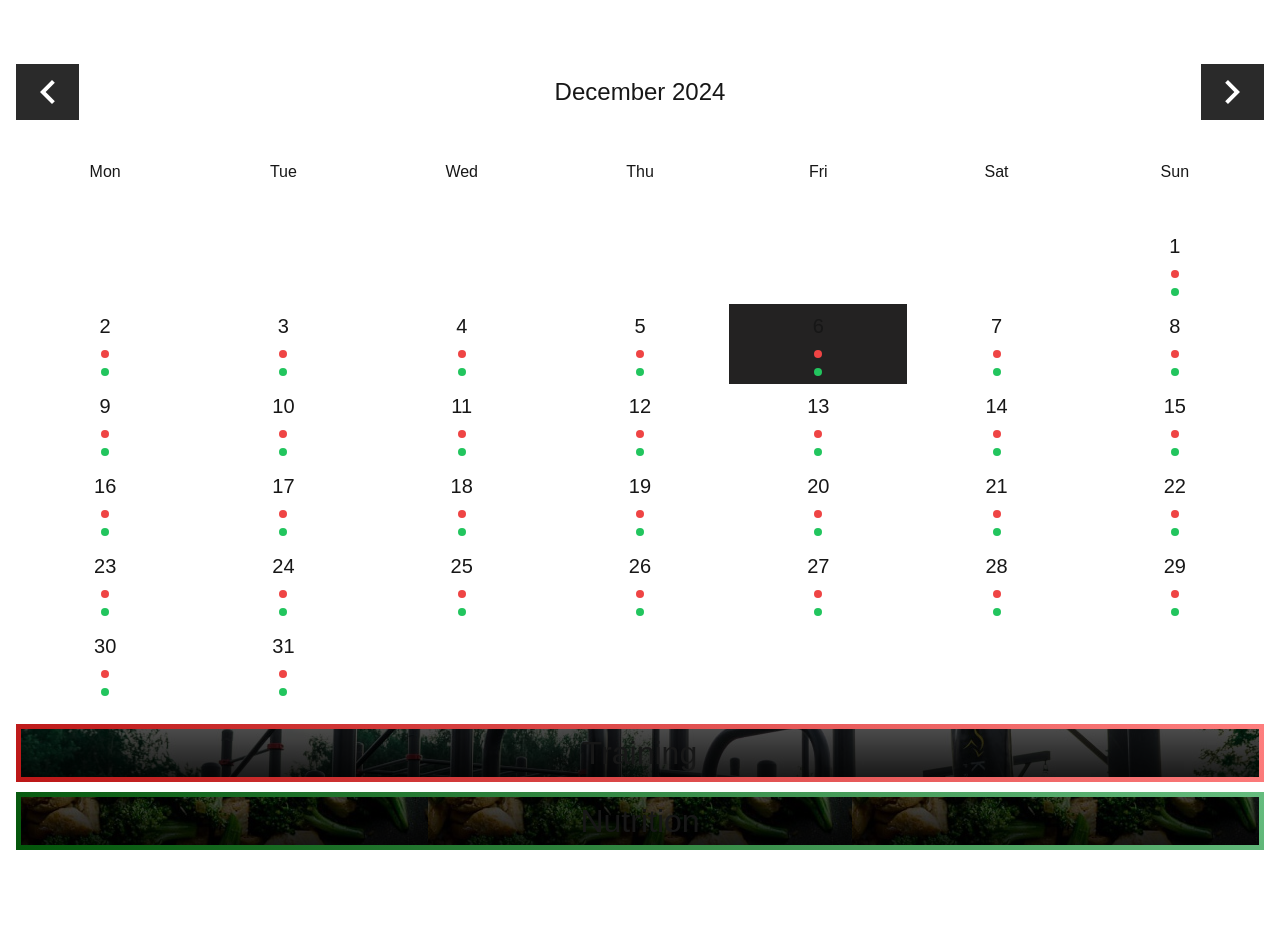
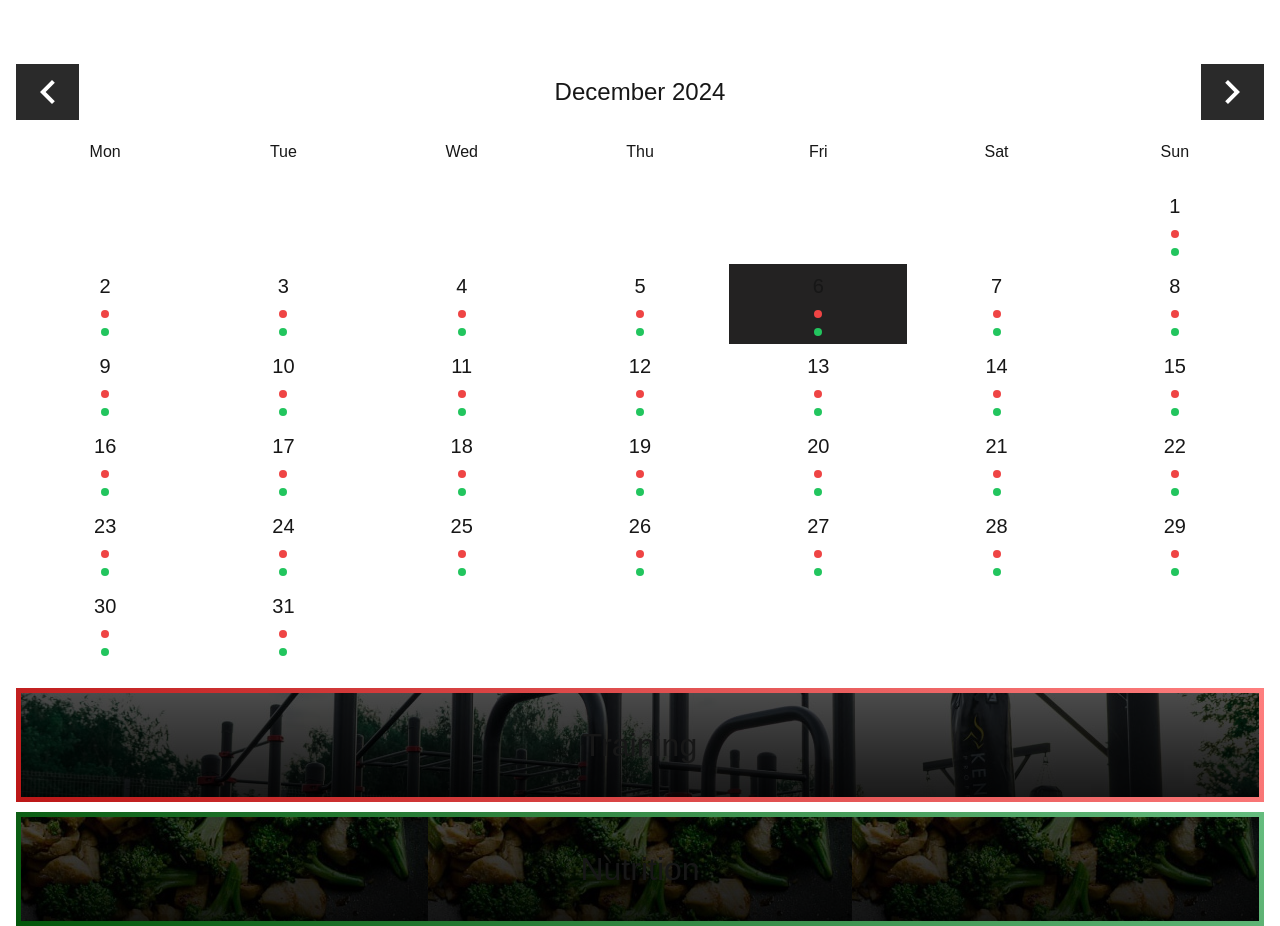
Before and after one commit to Techoplite/arete, a Next.js app: page / in a window 1280 px wide. Before the commit the page ends 850 px from the top, so only its background shows below. Built offline with nearby package versions, Linux system fonts and the light colour scheme.

Commit message:
Fix page height across pages

```diff
--- a/src/app/layout.tsx
+++ b/src/app/layout.tsx
@@ -43,7 +43,7 @@ export default function RootLayout({
       <body
         className={`${geistSans.variable} ${geistMono.variable} antialiased`}
       >
-        <div className="h-screen px-4 py-16 flex flex-col gap-[20px]">
+        <div className="h-full px-4 py-16 flex flex-col gap-[20px]">
           {children}
         </div>
       </body>
--- a/src/app/page.tsx
+++ b/src/app/page.tsx
@@ -3,9 +3,9 @@ import WellnessButtons from "@/components/WellnessButtons";
 
 export default function Home() {
   return (
-    <>
+    <div style={{ height: "calc(100vh - 128px)" }}>
       <Calendar />
       <WellnessButtons />
-    </>
+    </div>
   );
 }
--- a/src/components/BackButton.tsx
+++ b/src/components/BackButton.tsx
@@ -4,7 +4,7 @@ export default function BackButton() {
   return (
     <Link
       href="/"
-      className="text-foreground px-6 bg-gray h-full flex items-center justify-center"
+      className="text-foreground px-6 bg-gray h-[-webkit-fill-available] flex items-center justify-center"
     >
       {" "}
       <svg
--- a/src/components/WellnessButton.tsx
+++ b/src/components/WellnessButton.tsx
@@ -11,7 +11,7 @@ export default function WellnessButton({
   return (
     <Link
       href={label.toLowerCase()}
-      className={`${styles[color]} w-full h-[-webkit-fill-available] flex items-center justify-center text-large`}
+      className={`${styles[color]} w-full h-[-webkit-fill-available] flex items-center justify-center text-large py-7`}
     >
       {label}
     </Link>
--- a/src/components/WellnessButtons.tsx
+++ b/src/components/WellnessButtons.tsx
@@ -2,7 +2,7 @@ import WellnessButton from "./WellnessButton";
 
 export default function WellnessButtons() {
   return (
-    <div className="flex gap-2.5 flex-col w-full h-[-webkit-fill-available] flex-1">
+    <div className="flex gap-2.5 flex-col w-full h-[-webkit-fill-available] flex-1 mt-6">
       <WellnessButton label="Training" color="red" />
       <WellnessButton label="Nutrition" color="green" />
     </div>
```
